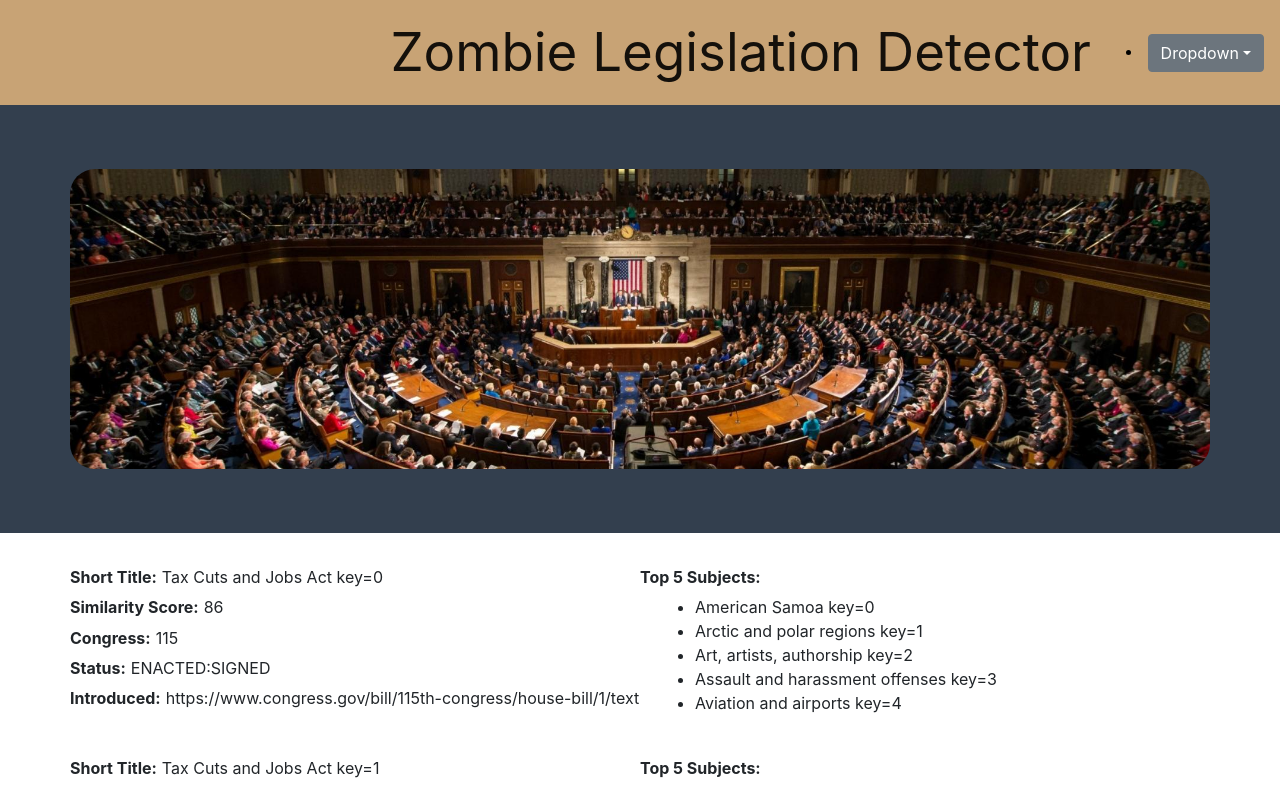
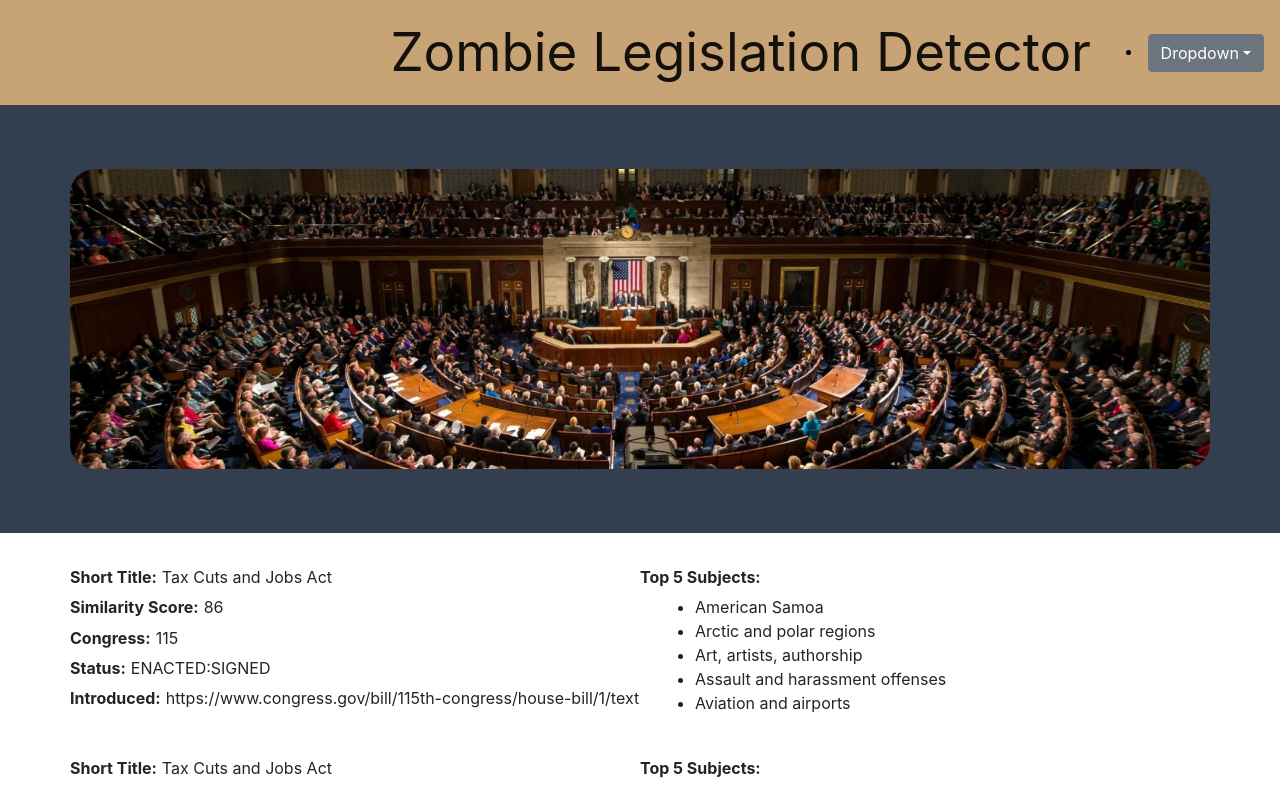
Before and after one commit to lambda-zombie-legislation-detector/zld-front-end, a React (Create React App) app: page /bills in a window 1280 px wide. Shown: the top 790 px of the page. Built offline with nearby package versions, Linux system fonts and the light colour scheme.

Commit message:
commit - fixed key issue

```diff
--- a/src/components/Bills.js
+++ b/src/components/Bills.js
@@ -101,12 +101,12 @@ class Bills extends Component {
                 </Jumbotron>
 
                 {bills.map((bill, index) => (
-                    <div className="bill-container">
+                    <div className="bill-container" key={index}>
                         <Container>
                             <Row>
                                 <Col xs="6">
                                     <Row>
-                                        <h6>Short Title:</h6> {bill.short_title} key={index}
+                                        <h6>Short Title:</h6> {bill.short_title}
                                     </Row>
                                     <Row>
                                         <h6>Similarity Score:</h6> {bill.similarity_score}
@@ -127,7 +127,7 @@ class Bills extends Component {
                                     </Row>
                                     <ul>
                                         {bill.top_5_subjects.map((subject, index) => (
-                                            <li>{subject} key={index}</li>
+                                            <li key={index}>{subject} </li>
                                         ))}
                                     </ul>
                                 </Col>
```
Also changed, not shown: src/components/Menu.js (+31 -31 lines).
